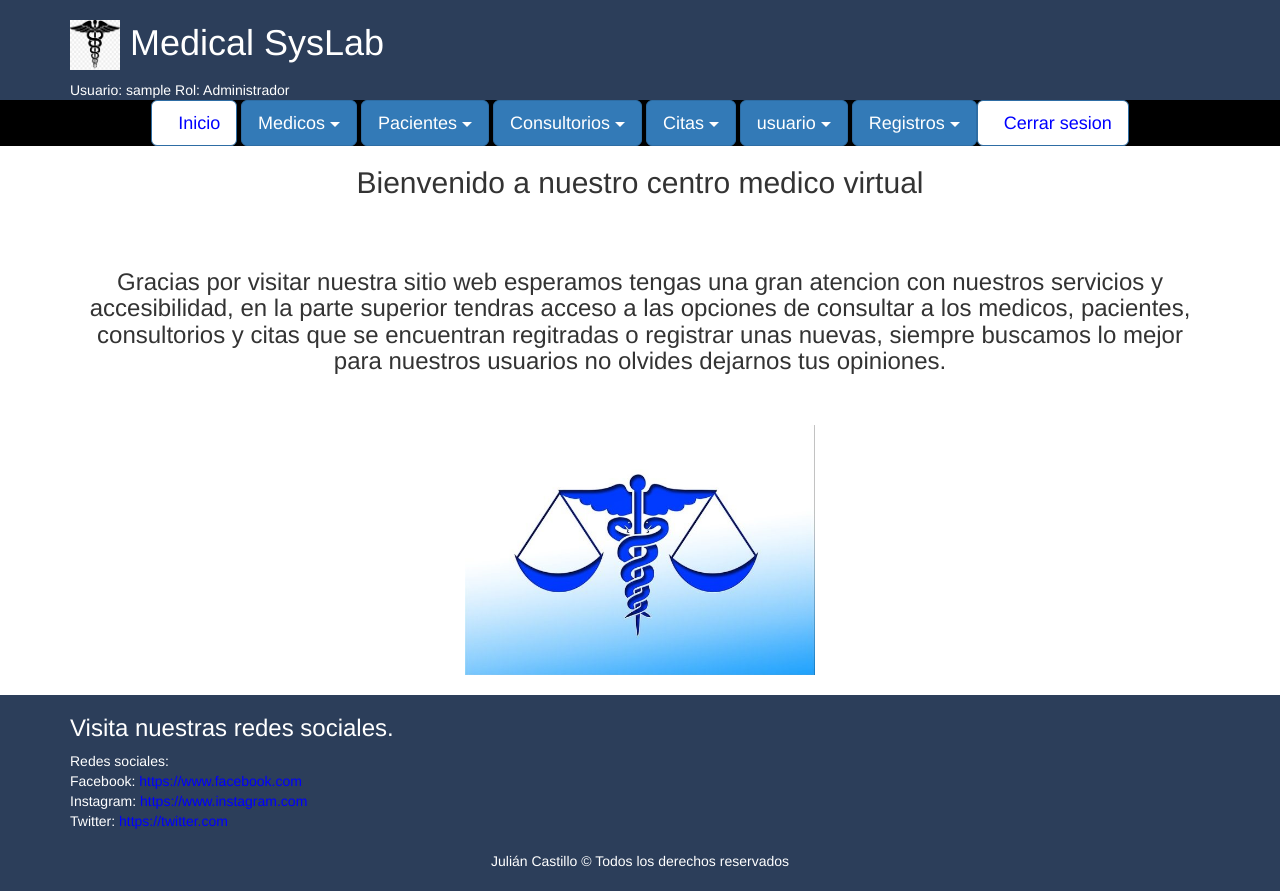
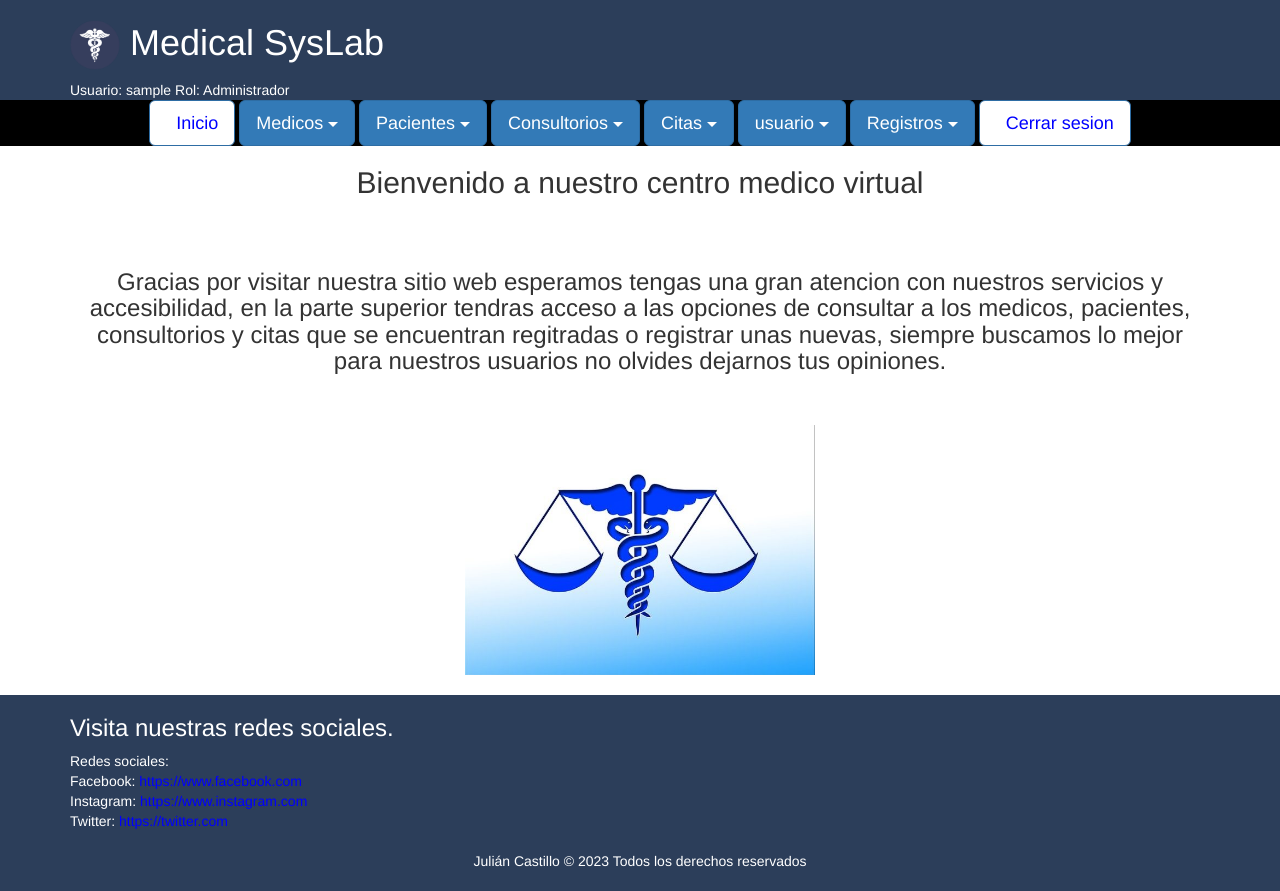
Before and after one commit to Julian7Castillo/Medical-Syslab, a PHP site: page /index.php?pag=bienvenida in a window 1280 px wide. Run offline with PHP 8.4, Linux system fonts and the light colour scheme; the visitor is signed in with stand-in values (Sample User, id 1); some libraries are stand-ins or nearby versions.

Commit message:
cambio de logo, se agrego icono en ventana de navegador, solución de problema de descuadre con la barra de menu de opciones

```diff
--- a/Vista/encabezado.php
+++ b/Vista/encabezado.php
@@ -8,7 +8,7 @@
     <body>
         <header>
             <div class="container">
-                <h1><img src=" img/logo.png"al="logo" style="width:50px;height:50px;"> Medical SysLab </h1>
+                <h1><img src="img/logoMS.png"al="logo" style="width:50px;height:50px;"> Medical SysLab </h1>
                 <?php
                     if($pag != 'login'){
                 ?>
--- a/Vista/footer.php
+++ b/Vista/footer.php
@@ -15,7 +15,7 @@
                     Facebook: <a href="https://www.facebook.com">https://www.facebook.com</a><br>
                     Instagram: <a href="https://www.instagram.com">https://www.instagram.com</a><br>
                     Twitter: <a href="https://twitter.com">https://twitter.com</a><br><br>
-                    <center> Julián Castillo © Todos los derechos reservados</center><br>
+                    <center> Julián Castillo © 2023 Todos los derechos reservados</center><br>
                 </h3>
             </div>
         </footer>
--- a/Vista/index.php
+++ b/Vista/index.php
@@ -22,8 +22,11 @@
     	<!--llamado a estilos del framwork bootstrap-->
     	<link rel="stylesheet" href="css/bootstrap.min.css">
 
+		<!--Lineas de cambio de icono en la ventana y el nombre en la ventana-->
+        <link rel="icon" href="img/logoMS.png" type="image/x-icon">
 		<title>Medical SysLab</title>
 	</head>
+
 	<body>
 		<?php
 			if ($msj==2){
--- a/Vista/menu.php
+++ b/Vista/menu.php
@@ -9,12 +9,10 @@
 	<body>
 		<nav class="col-xs-12">
 			<center>
-			<div class="btn-group">
-				<button style=background-color:white type="button" class="btn btn-primary btn-lg dropdown-toggle"><a href="index.php?pag=bienvenida">&nbsp; Inicio </a></button>
-			</div>
+			<button style=background-color:white type="button" class="btn btn-primary btn-lg dropdown-toggle"><a href="index.php?pag=bienvenida">&nbsp; Inicio </a></button>
 			<?php
 				if($_SESSION['rol'] == 1){
-					echo '<div class="btn-group">
+					echo '
 						<button type="button" class="btn btn-primary btn-lg dropdown-toggle" data-toggle="dropdown"> Medicos <span class="caret"></span></button>
 
 						<ul class="dropdown-menu" role="menu">
@@ -24,8 +22,7 @@
 						<li class="divider"></li>
 						<li><a href="inicio.php?pag=Eliminar_Medicos">Borrar</a></li>
 						</ul>
-					</div>
-					<div class="btn-group">
+
 						<button type="button" class="btn btn-primary btn-lg dropdown-toggle" data-toggle="dropdown"> Pacientes <span class="caret"></span></button>
 
 						<ul class="dropdown-menu" role="menu">
@@ -35,8 +32,7 @@
 						<li class="divider"></li>
 						<li><a class="dropdown-item" href="inicio.php?pag=Eliminar_Pacientes">Borrar</a></li>
 						</ul>
-					</div>
-					<div class="btn-group">
+
 						<button type="button" class="btn btn-primary btn-lg dropdown-toggle" data-toggle="dropdown"> Consultorios <span class="caret"></span></button>
 
 						<ul class="dropdown-menu" role="menu">
@@ -46,8 +42,7 @@
 						<li class="divider"></li>
 						<li><a href="inicio.php?pag=Eliminar_Consultorios">Borrar</a></li>
 						</ul>
-					</div>
-					<div class="btn-group">
+
 						<button type="button" class="btn btn-primary btn-lg dropdown-toggle" data-toggle="dropdown"> Citas <span class="caret"></span></button>
 
 						<ul class="dropdown-menu" role="menu">
@@ -57,8 +52,7 @@
 						<li class="divider"></li>
 						<li><a href="inicio.php?pag=Eliminar_Citas">Borrar</a></li>
 						</ul>
-					</div>
-					<div class="btn-group">
+
 						<button type="button" class="btn btn-primary btn-lg dropdown-toggle" data-toggle="dropdown"> usuario <span class="caret"></span></button>
 
 						<ul class="dropdown-menu" role="menu">
@@ -68,8 +62,7 @@
 						<li class="divider"></li>
 						<li><a href="inicio.php?pag=Eliminar_Usuarios">Borrar Usuarios </a></li>
 						</ul>
-					</div>
-					<div class="btn-group">
+
 						<button type="button" class="btn btn-primary btn-lg dropdown-toggle" data-toggle="dropdown"> Registros <span class="caret"></span></button>
 
 						<ul class="dropdown-menu" role="menu">
@@ -79,52 +72,46 @@
 						<li><a href="inicio.php?pag=Lista_Consultorios">Registros de Consultorios</a></li>
 						<li><a href="inicio.php?pag=Lista_Citas_Asignadas">Registros de Citas asignadas</a></li>
 						<li><a href="inicio.php?pag=Lista_Citas_Atendidas">Registros de Citas atendidas</a></li>
-						</ul>
-					</div>';
+						</ul>';
 				}if($_SESSION['rol'] == 2){
-					echo '<div class="btn-group">
+					echo '
 						<button type="button" class="btn btn-primary btn-lg dropdown-toggle" data-toggle="dropdown"> Medicos <span class="caret"></span></button>
 
 						<ul class="dropdown-menu" role="menu">
 						<li><a href="inicio.php?pag=Consulta_Medicos">Consultar</a></li>
 						</ul>
-					</div>
-					<div class="btn-group">
+
 						<button type="button" class="btn btn-primary btn-lg dropdown-toggle" data-toggle="dropdown"> Pacientes <span class="caret"></span></button>
 
 						<ul class="dropdown-menu" role="menu">
 						<li><a href="inicio.php?pag=Consulta_Pacientes">Consultar</a></li>
 						</ul>
-					</div>
-					<div class="btn-group">
+
 						<button type="button" class="btn btn-primary btn-lg dropdown-toggle" data-toggle="dropdown"> Consultorios <span class="caret"></span></button>
 
 						<ul class="dropdown-menu" role="menu">
 						<li><a href="inicio.php?pag=Consulta_Consultorios">Consultar</a></li>
 						</ul>
-					</div>
-					<div class="btn-group">
+
 						<button type="button" class="btn btn-primary btn-lg dropdown-toggle" data-toggle="dropdown"> Citas <span class="caret"></span></button>
 
 						<ul class="dropdown-menu" role="menu">
 						<li><a href="inicio.php?pag=Consulta_Citass">Consultar</a></li>
 						<li><a href="inicio.php?pag=Actualizar_Citas">Actualizar</a></li>
-						</ul>
-					</div>';
+						</ul>';
 				}if($_SESSION['rol'] == 3){
-					echo '<div class="btn-group">
+					echo '
 						<button type="button" class="btn btn-primary btn-lg dropdown-toggle" data-toggle="dropdown"> Citas <span class="caret"></span></button>
 
 						<ul class="dropdown-menu" role="menu">
 						<li><a href="inicio.php?pag=Registro_Citas">Agendar Citas</a></li>
 						<li><a href="inicio.php?pag=Consulta_Citass">Consultar Citas</a></li>
-						</ul>
-					</div>';
+						</ul>';
 
 				}
-				echo '<div class="btn-group">
+				echo '
 					<button style=background-color:white type="button" class="btn btn-primary btn-lg dropdown-toggle" ><a href="index.php?pag=login">&nbsp; Cerrar sesion </a></button>
-				</div></center>';
+				</center>';
 			?>
 		</nav><br>
 	</body>
```
Also changed, not shown: Vista/img/LogoMS.png (added), Vista/img/logo.png (deleted).
